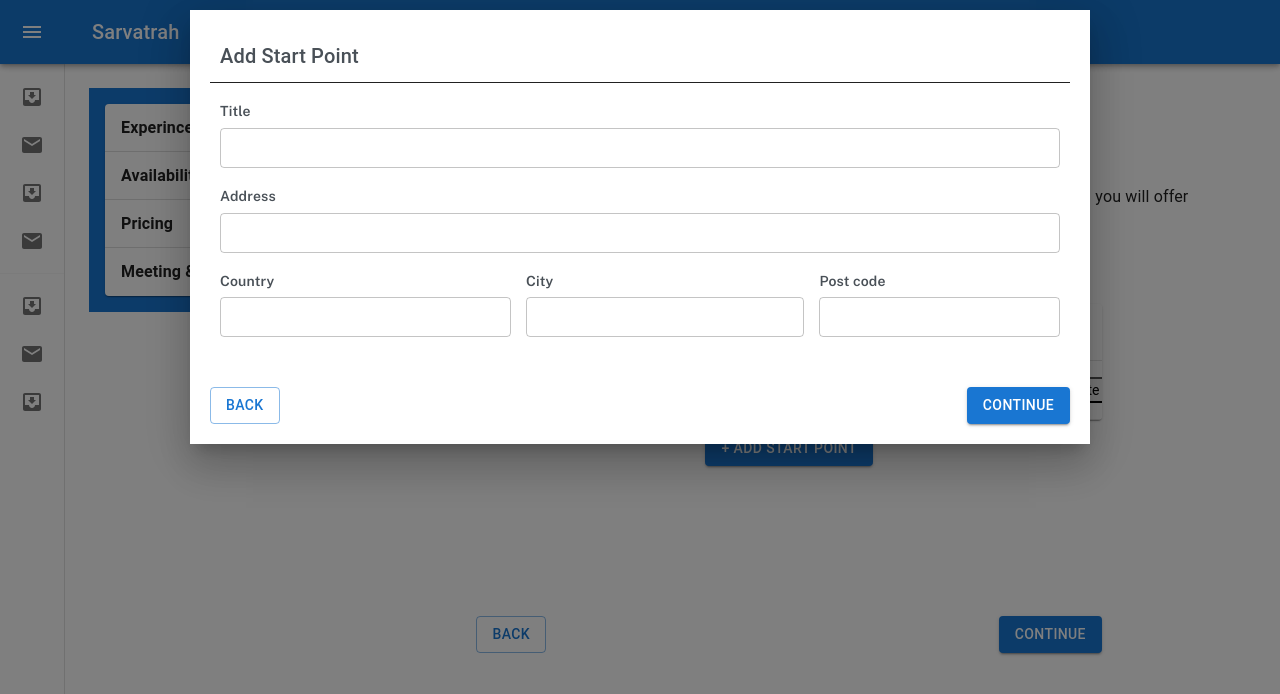
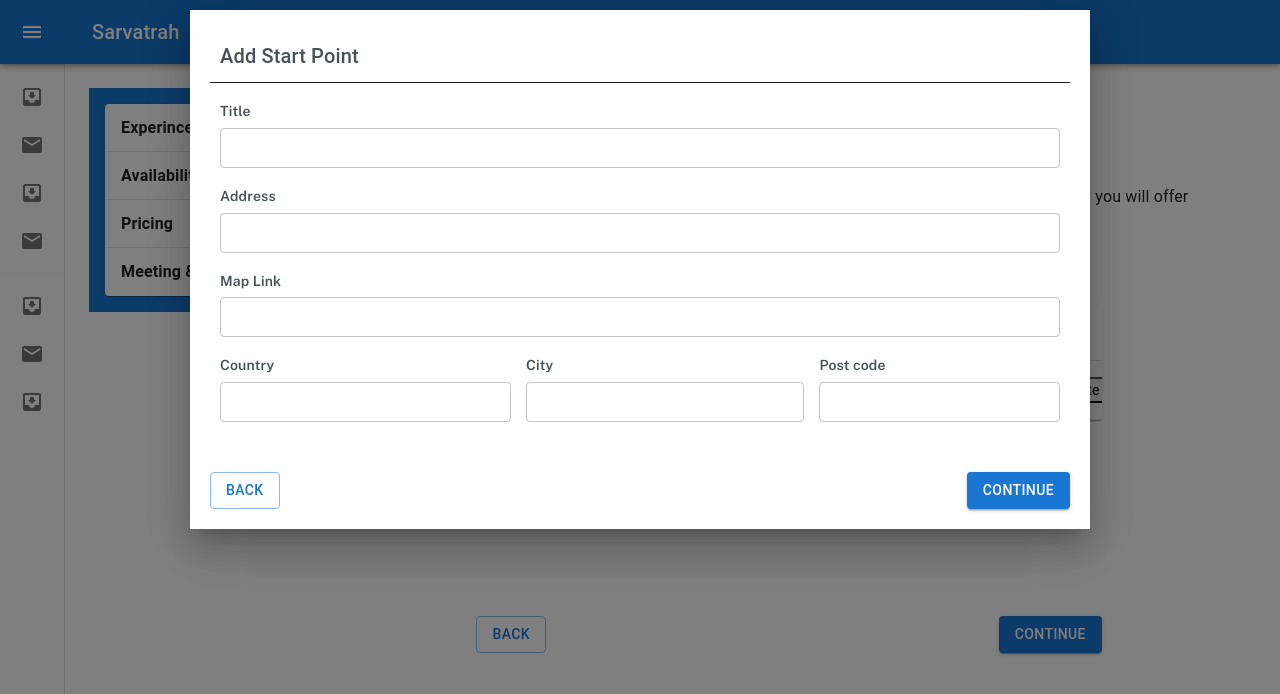
Before and after one commit to devVishalGajera/srvatrah, a React (Create React App) app: page /meetingPoint in a window 1280 px wide. Both pictures are taken after a click on the button "+ ADD START POINT". Shown: the top 694 px of the page. Built offline with nearby package versions, Linux system fonts and the light colour scheme.

Commit message:
miteshkaka marrige push

```diff
--- a/src/components/activityComponents/duration.js
+++ b/src/components/activityComponents/duration.js
@@ -7,9 +7,9 @@ const Duration = () => {
   const navigate = useNavigate();
   const _id = localStorage.getItem("_id");
   const [duration, setDuration] = useState({
-    days: 0,
-    hours: 0,
-    minutes: 0,
+    days: "",
+    hours: "",
+    minutes: "",
   });
   const [experienceId, setExperienceId] = useState(_id);
   useEffect(() => {
@@ -105,6 +105,7 @@ const Duration = () => {
           id="outlined-number"
           label="Days"
           type="number"
+          placeholder="days"
           InputLabelProps={{
             shrink: true,
           }}
@@ -117,6 +118,7 @@ const Duration = () => {
           id="outlined-number"
           label="Hours"
           type="number"
+          placeholder="hh"
           InputLabelProps={{
             shrink: true,
           }}
@@ -129,6 +131,7 @@ const Duration = () => {
           id="outlined-number"
           label="Minutes"
           type="number"
+          placeholder="mm"
           InputLabelProps={{
             shrink: true,
           }}
--- a/src/components/activityComponents/meetingPoint.js
+++ b/src/components/activityComponents/meetingPoint.js
@@ -54,6 +54,7 @@ const MeetingPoint = () => {
   const [formData, setFormData] = useState({
     titel: "",
     address: "",
+    link: "",
     country: "",
     city: "",
     pin_code: "",
@@ -226,6 +227,20 @@ const MeetingPoint = () => {
                 }
               />
             </div>
+            <div style={{ padding: "10px" }}>
+              <h6>Map Link</h6>
+              {/* <span style={{ fontStyle: 'italic', paddingBottom: '5px', fontSize: '15px' }}>This internal label can be helpful when you have multiple start times at the same time. Only your company will be able to see this</span> */}
+              <TextField
+                fullWidth
+                id="outlined-basic"
+                variant="outlined"
+                size="small"
+                value={formData.link}
+                onChange={(e) =>
+                  setFormData({ ...formData, link: e.target.value })
+                }
+              />
+            </div>
             <div style={{ padding: "10px", display: "flex", gap: "15px" }}>
               <div style={{ width: "300px" }}>
                 <h6>Country</h6>
```
